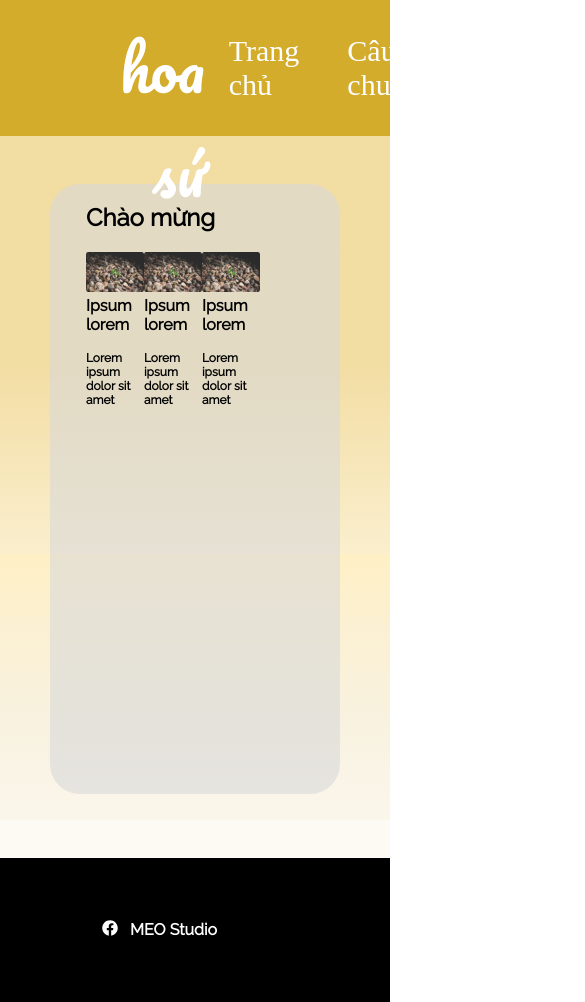
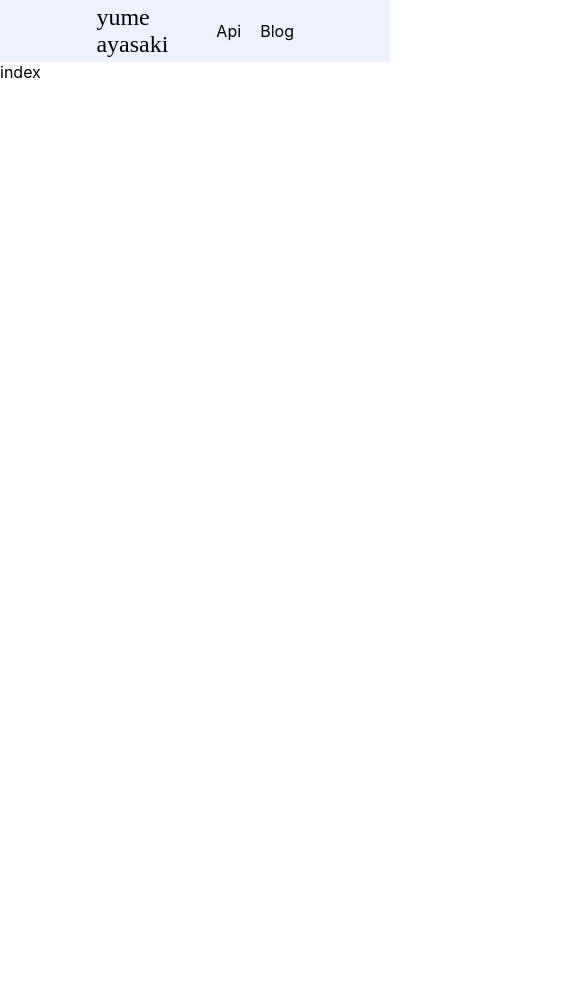
Before and after one commit to YumeAyasaki/blog-fe, a Next.js app: page /meo-studio/1 in a window 390 px wide. Shown: the top 1002 px of the page, 585 px wide, since content can reach past the window. After the commit the page ends 844 px from the top, so only its background shows below. Built offline with nearby package versions, Linux system fonts and the light colour scheme; a web font is replaced by a local one.

Commit message:
Initialize...

```diff
--- a/pages/_app.js
+++ b/pages/_app.js
@@ -1,9 +1,9 @@
 import Layout from '../components/layout/Layout'
 
-import '../styles/globals.css'
+import '../styles/globals.scss'
 
 function MyApp({ Component, pageProps }) {
-  const getLayout = Component.getLayout ?? ((page) => <Layout>{page}</Layout>)
+  const getLayout = Component.getLayout ?? ((page) => <Layout>{page}</Layout>) // Basic theme and other theme (or null theme)
 
   return getLayout(<Component {...pageProps} />)
 }
--- a/pages/blog/index.js
+++ b/pages/blog/index.js
@@ -5,7 +5,6 @@ import { getAllArticles } from '../../src/utils/mdx'
 import dayjs from "dayjs";
 
 export default function BlogPage({ posts }) {
-  console.log('Posts: ', posts);
   return (
     <React.Fragment>
       <Head>
--- a/pages/meo-studio/1.js
+++ /dev/null
@@ -1,73 +0,0 @@
-import React from 'react'
-import style from './1.module.scss'
-import Image from 'next/image'
-
-const navBarElements = ["Trang chủ", "Câu chuyện", "Về mình", "Liên hệ"]
-const imgElements = [
-    {
-        src: "/img/meo_1.png",
-        title: "Ipsum lorem",
-        content: "Lorem ipsum dolor sit amet",
-        id: 1,
-    },
-    {
-        src: "/img/meo_1.png",
-        title: "Ipsum lorem",
-        content: "Lorem ipsum dolor sit amet",
-        id: 2,
-    },
-    {
-        src: "/img/meo_1.png",
-        title: "Ipsum lorem",
-        content: "Lorem ipsum dolor sit amet",
-        id: 3
-    },
-]
-
-export default function e1() {
-  return (
-    <div>
-        {/* Header */}
-        <div className={style.header}>
-            <div className={style.logo}>Vườn hoa sứ</div>
-            <div className={style.navBar}>
-                {navBarElements.map((element) => {
-                    return <div className={style.navBarEle} key={element}>{element}</div>
-                })}
-            </div>
-        </div>
-
-        {/* Base on figma */}
-        <div className={style.idk}>
-            {/* Main page */}
-            <div className={style.page}>
-                <div className={style.title}>Chào mừng</div>
-                <div className={style.content}>
-                    {imgElements.map((sec) => {
-                        return (
-                            <div key={sec.id}>
-                                {/* Image nextjs cannot be rem */}
-                                <Image className={style.content__image} src={sec.src} alt={`ảnh ${sec.id}`} width={344} height={239} />
-                                <div className={style.content__title}>{sec.title}</div>
-                                <div className={style.content__context}>{sec.content}</div>
-                            </div>
-                        );
-                    })
-                    }
-                </div>
-            </div>
-
-            {/* Footer */}
-            <div className={style.footer}>
-                <div className={style.image}>
-                    <Image src="/icon/facebook.svg" alt="facebook-icon" layout='fill' objectFit="contain" />
-                </div>
-                {/* <Image src="/img/facebook.png" alt="facebook-icon" layout='fill' objectFit="contain" /> */}
-                <div className={style.text}>MEO Studio</div>
-            </div>
-        </div>
-    </div>
-  )
-}
-
-e1.getLayout = (page) => page // Nullify the default layout...
--- /dev/null
+++ b/pages/meo-studio/1/index.js
@@ -0,0 +1,9 @@
+import React from 'react'
+
+function index() {
+  return (
+    <div>index</div>
+  )
+}
+
+export default index
--- a/styles/Home.module.css
+++ /dev/null
@@ -1,129 +0,0 @@
-.container {
-  padding: 0 2rem;
-}
-
-.main {
-  min-height: 100vh;
-  padding: 4rem 0;
-  flex: 1;
-  display: flex;
-  flex-direction: column;
-  justify-content: center;
-  align-items: center;
-}
-
-.footer {
-  display: flex;
-  flex: 1;
-  padding: 2rem 0;
-  border-top: 1px solid #eaeaea;
-  justify-content: center;
-  align-items: center;
-}
-
-.footer a {
-  display: flex;
-  justify-content: center;
-  align-items: center;
-  flex-grow: 1;
-}
-
-.title a {
-  color: #0070f3;
-  text-decoration: none;
-}
-
-.title a:hover,
-.title a:focus,
-.title a:active {
-  text-decoration: underline;
-}
-
-.title {
-  margin: 0;
-  line-height: 1.15;
-  font-size: 4rem;
-}
-
-.title,
-.description {
-  text-align: center;
-}
-
-.description {
-  margin: 4rem 0;
-  line-height: 1.5;
-  font-size: 1.5rem;
-}
-
-.code {
-  background: #fafafa;
-  border-radius: 5px;
-  padding: 0.75rem;
-  font-size: 1.1rem;
-  font-family: Menlo, Monaco, Lucida Console, Liberation Mono, DejaVu Sans Mono,
-    Bitstream Vera Sans Mono, Courier New, monospace;
-}
-
-.grid {
-  display: flex;
-  align-items: center;
-  justify-content: center;
-  flex-wrap: wrap;
-  max-width: 800px;
-}
-
-.card {
-  margin: 1rem;
-  padding: 1.5rem;
-  text-align: left;
-  color: inherit;
-  text-decoration: none;
-  border: 1px solid #eaeaea;
-  border-radius: 10px;
-  transition: color 0.15s ease, border-color 0.15s ease;
-  max-width: 300px;
-}
-
-.card:hover,
-.card:focus,
-.card:active {
-  color: #0070f3;
-  border-color: #0070f3;
-}
-
-.card h2 {
-  margin: 0 0 1rem 0;
-  font-size: 1.5rem;
-}
-
-.card p {
-  margin: 0;
-  font-size: 1.25rem;
-  line-height: 1.5;
-}
-
-.logo {
-  height: 1em;
-  margin-left: 0.5rem;
-}
-
-@media (max-width: 600px) {
-  .grid {
-    width: 100%;
-    flex-direction: column;
-  }
-}
-
-@media (prefers-color-scheme: dark) {
-  .card,
-  .footer {
-    border-color: #222;
-  }
-  .code {
-    background: #111;
-  }
-  .logo img {
-    filter: invert(1);
-  }
-}
```
Also changed, not shown: pages/meo-studio/index.js (added, +9 -0 lines), pages/meo-studio/1/1.module.scss (renamed from pages/meo-studio/1.module.scss), styles/globals.scss (renamed from styles/globals.css).
